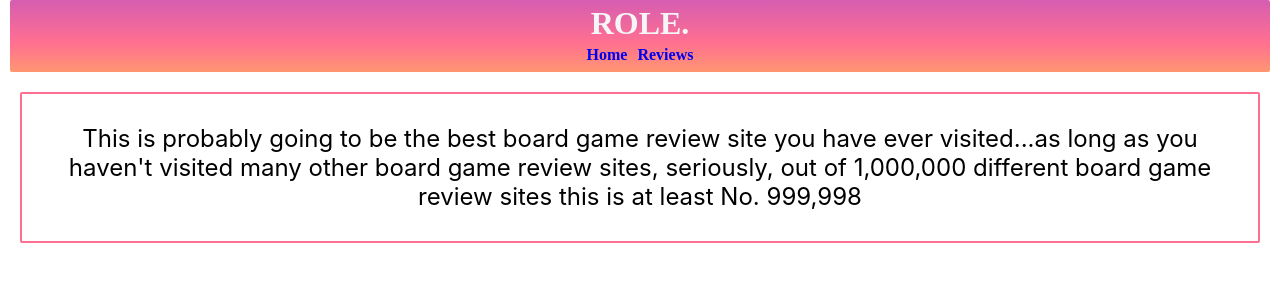
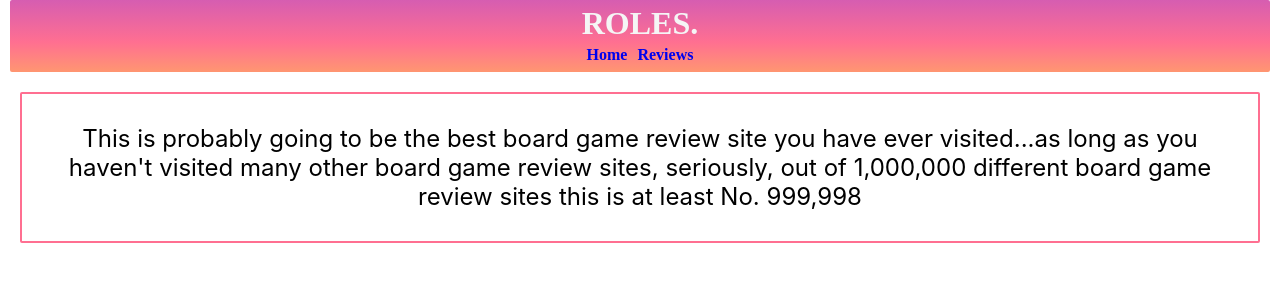
Before and after one commit to BaiDom/front-end-project-., a React (Create React App) app: page / in a window 1280 px wide. Shown: the top 300 px of the page. Built offline with nearby package versions, Linux system fonts and the light colour scheme.

Commit message:
added some basic styling, more work to be done on displaying review body

```diff
--- a/src/Reviews.css
+++ b/src/Reviews.css
@@ -13,10 +13,11 @@
 }
 
 #review-title {
+  color: #d65db1;
+  align-self: center;
   display: inline-block;
   text-decoration: underline;
   margin-bottom: 0.5%;
-  padding-right: 15%;
 }
 
 #review-designer {
--- a/src/components/Header.jsx
+++ b/src/components/Header.jsx
@@ -1,7 +1,7 @@
 import "../App.css";
 
 const Header = () => {
-  return <h1 id="header-title">ROLE.</h1>;
+  return <h1 id="header-title">ROLES.</h1>;
 };
 
 export default Header;
--- a/src/components/Reviews.jsx
+++ b/src/components/Reviews.jsx
@@ -29,12 +29,13 @@ const Reviews = () => {
                 <p id="review-category">Category: {review.category}</p>
                 <div id="review-card-internal">
                   <p id="review-body">{review.review_body}</p>
-                  <div className="review-grid-container">
-                    <p id="comment-count">
-                      No. of comments: {review.comment_count}
-                    </p>
-                    <p id="votes">Votes: {review.votes}</p>
-                  </div>
+                </div>
+
+                <div className="review-grid-container">
+                  <p id="comment-count">
+                    No. of comments: {review.comment_count}
+                  </p>
+                  <p id="votes">Votes: {review.votes}</p>
                 </div>
               </li>
             </article>
```
